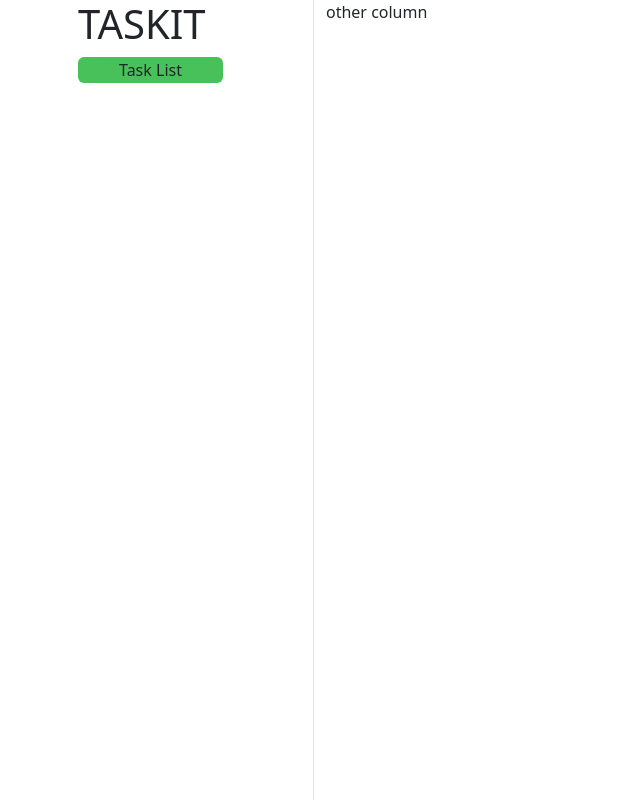
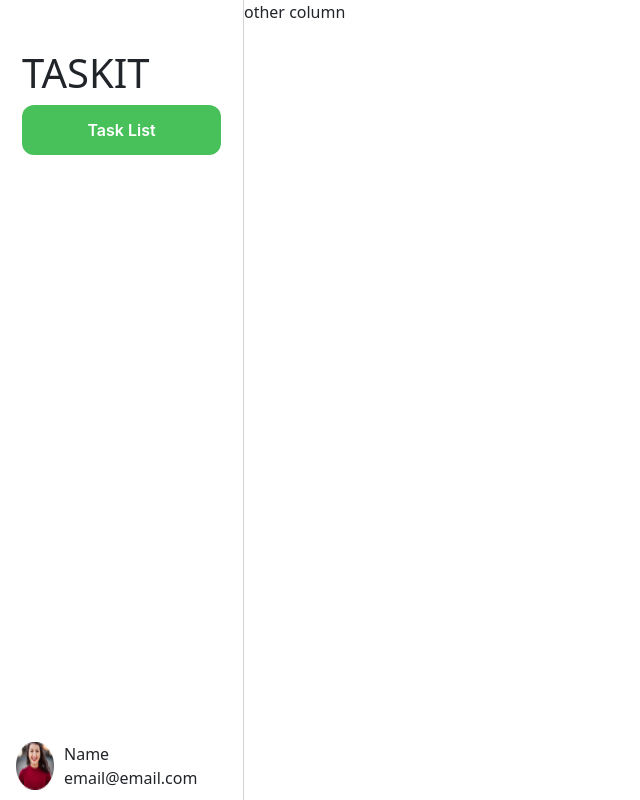
Before and after one commit to MolliShearin/TaskIt-Project, an Angular app: page / in a window 1280 px wide. Shown: the whole page, without its empty margins (0-640 px from the left). Built offline with nearby package versions, Linux system fonts and the light colour scheme.

Commit message:
FIX(sidebar position)

```diff
--- a/angular.json
+++ b/angular.json
@@ -95,5 +95,8 @@
         }
       }
     }
+  },
+  "cli": {
+    "analytics": false
   }
 }
--- a/src/app/app.component.html
+++ b/src/app/app.component.html
@@ -1,9 +1,8 @@
-<div class="row min-vh-100" >
-  <div class="col-md-3 border-end d-flex justify-content-center">
-    <app-sidebar></app-sidebar>
-  </div>
+<div style="display: flex">
+  <app-sidebar></app-sidebar>
 
-  <div class="col-md-9">
+  <!-- right hand side content -->
+  <div style="padding-left: 244px">
     <p>other column</p>
   </div>
 </div>
--- a/src/app/sidebar/sidebar.component.html
+++ b/src/app/sidebar/sidebar.component.html
@@ -1,3 +1,49 @@
+<div
+  style="
+    width: 244px;
+    min-height: 100vh;
+    border-right: 1px solid #d2d2d2;
+    background: #fff;
+    padding: 0px 22px;
+    padding-top: 49px;
+    position: fixed;
+  "
+>
+  <h1>TASKIT</h1>
+  <button
+    style="
+      background-color: #48c15b;
+      width: 100%;
+      padding: 15px;
+      color: #fff;
+      text-align: center;
+      font-family: Inter;
+      font-size: 16px;
+      font-style: normal;
+      font-weight: 600;
+      line-height: normal;
+      border: none;
+      border-radius: 12px;
+    "
+  >
+    Task List
+  </button>
 
-<h1>TASKIT</h1>
-<button class="btn tasklist-btn">Task List</button>
+  <div
+    style="
+      position: fixed;
+      bottom: 0;
+      left: 0;
+      display: flex;
+      gap: 10px;
+      padding: 10px 16px;
+    "
+  >
+    <img src="assets/profile-image.png" alt="" />
+
+    <div style="display: flex; flex-direction: column">
+      <p style="margin:0px">Name</p>
+      <p style="margin:0px">email@email.com</p>
+    </div>
+  </div>
+</div>
```
Also changed, not shown: src/assets/profile-image.png (added).
